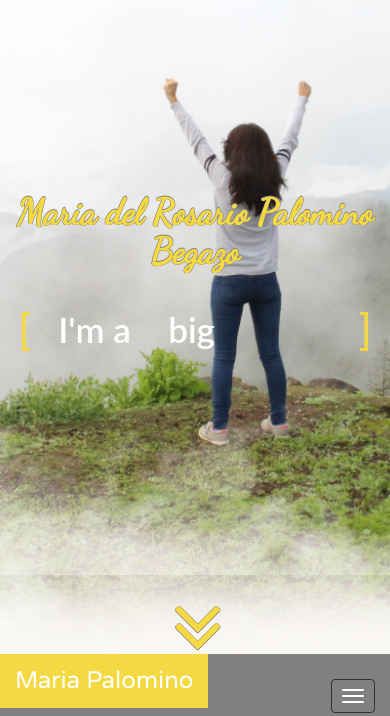
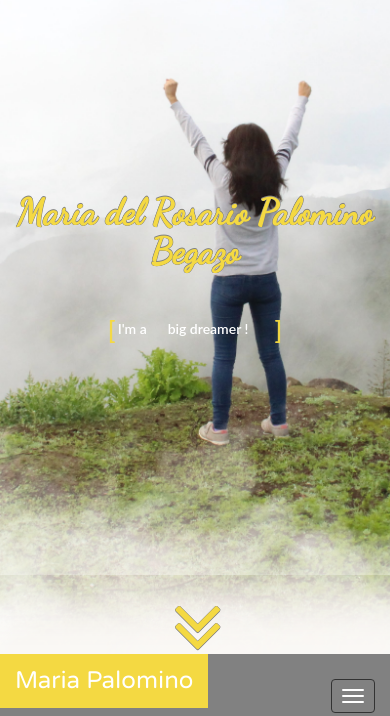
Before and after one commit to MPalominoBegazo/mariap92.github.io, a plain HTML site: page index.html in a window 390 px wide. Shown: the part 190-906 px from the top of the page. Drawn offline with nearby package versions, Linux system fonts and the light colour scheme; some packages are replaced by stand-ins of ours; a script that the page names is missing.

Commit message:
arreglando texto

```diff
--- a/css/style.css
+++ b/css/style.css
@@ -1678,10 +1678,65 @@ ul{
     height: 160px;
     overflow: hidden;
     font-family: 'Lato', sans-serif;
-    font-size: 35px;
+    font-size: 15px;
     line-height: 40px;
-    color: #FFFFFF;
-  }
+    color: #ecf0f1;
+  }
+  .content__container {
+    font-weight: 600;
+    overflow: hidden;
+    height: 40px;
+    font-size:100%;
+    padding: 0px 10px;
+  }
+  .content__container:before {
+    content: '[';
+    left: 0;
+  }
+  .content__container:after {
+    content: ']';
+    position: absolute;
+    right: 0;
+  }
+  .content__container:after, .content__container:before {
+    position: absolute;
+    top: 0;
+    color: #f4d942;
+    font-size: 25px;
+    line-height: 40px;
+    -webkit-animation-name: opacity;
+    -webkit-animation-duration: 2s;
+    -webkit-animation-iteration-count: infinite;
+    animation-name: opacity;
+    animation-duration: 2s;
+    animation-iteration-count: infinite;
+  }
+  .content__container__text {
+    display: inline;
+    float: left;
+    font-size: 155%;
+    margin: 0;
+    padding-right: 10px;
+  }
+  .content__container__list {
+    margin-top: 0;
+    padding-left: 50px;
+    text-align: left;
+    list-style: none;
+    -webkit-animation-name: change;
+    -webkit-animation-duration: 10s;
+    -webkit-animation-iteration-count: infinite;
+    animation-name: change;
+    animation-duration: 10s;
+    animation-iteration-count: infinite;
+  }
+  .content__container__list__item {
+    line-height: 40px;
+    margin: 0;
+    padding-left: 30px;
+    font-size: 155%;
+  }
+
 
 }
 @media (max-width: 420px) {
@@ -1695,9 +1750,61 @@ ul{
     height: 160px;
     overflow: hidden;
     font-family: 'Lato', sans-serif;
-    font-size: 35px;
+    font-size: 15px;
     line-height: 40px;
-    color: #FFFFFF;
+    color: #ecf0f1;
+  }
+  .content__container {
+    font-weight: 600;
+    overflow: hidden;
+    height: 40px;
+    font-size:100%;
+    padding: 0px 10px;
+  }
+  .content__container:before {
+    content: '[';
+    left: 0;
+  }
+  .content__container:after {
+    content: ']';
+    position: absolute;
+    right: 0;
+  }
+  .content__container:after, .content__container:before {
+    position: absolute;
+    top: 0;
+    color: #f4d942;
+    font-size: 25px;
+    line-height: 40px;
+    -webkit-animation-name: opacity;
+    -webkit-animation-duration: 2s;
+    -webkit-animation-iteration-count: infinite;
+    animation-name: opacity;
+    animation-duration: 2s;
+    animation-iteration-count: infinite;
+  }
+  .content__container__text {
+    display: inline;
+    float: left;
+    font-size: 14px;
+    margin: 0;
+  }
+  .content__container__list {
+    margin-top: 0;
+    padding-left: 20px;
+    text-align: left;
+    list-style: none;
+    -webkit-animation-name: change;
+    -webkit-animation-duration: 10s;
+    -webkit-animation-iteration-count: infinite;
+    animation-name: change;
+    animation-duration: 10s;
+    animation-iteration-count: infinite;
+  }
+  .content__container__list__item {
+    line-height: 40px;
+    margin: 0;
+    font-size:14px;
   }
 }
 @media (max-width: 660px) {
```
